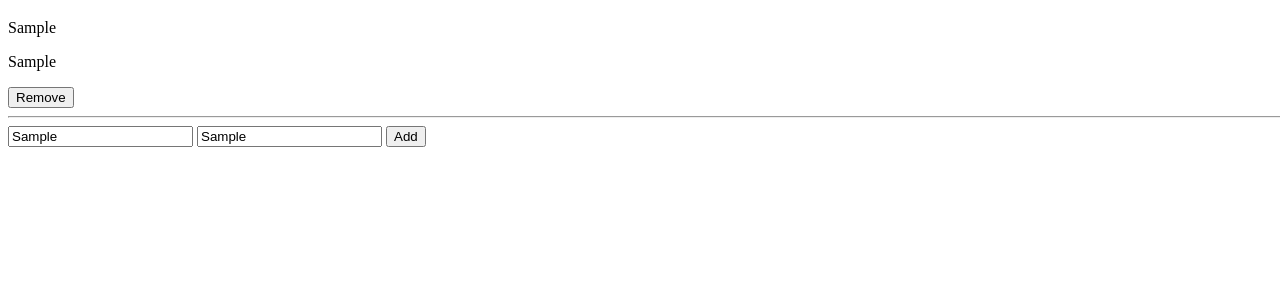
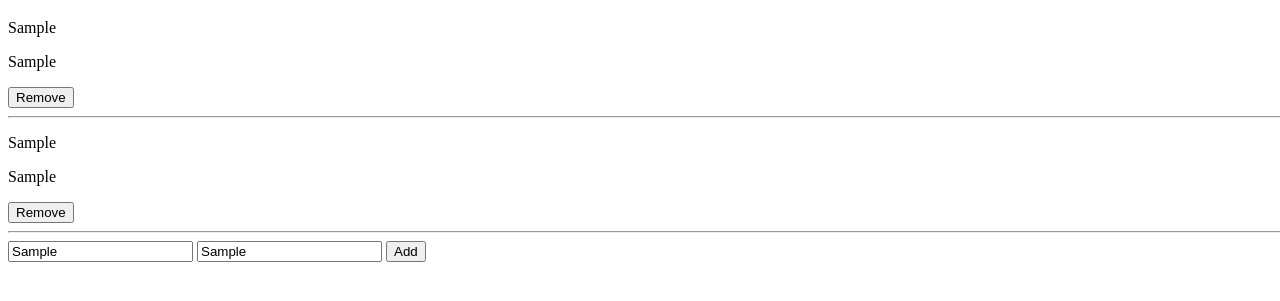
Before and after one commit to benjp009/awesome-books, a plain HTML site: page index.html in a window 1280 px wide. Both pictures are taken after typing "Sample", "Sample" into the empty fields and a click on the button "Add". Shown: the part 61-362 px from the top of the page. Drawn offline with Linux system fonts and the light colour scheme.

Commit message:
Add book class and methods

```diff
--- a/collection.js
+++ b/collection.js
@@ -1,8 +1,63 @@
-// eslint-disable-next-line no-unused-vars
+class Book {
+  constructor(title, author) {
+    this.title = title;
+    this.author = author;
+  };
+
+  addBook() {
+    let book = {
+      title: this.title,
+      author: this.author
+    }
+
+    let listBooks = JSON.parse(localStorage.getItem('BookList') || '[]');
+    listBooks.push(book);
+    localStorage.setItem('BookList', JSON.stringify(listBooks));
+  }
+
+  removeBook(id) {
+    let listBooks = JSON.parse(localStorage.getItem('BookList') || '[]');
+    listBooks = listBooks.filter((book, index) => index !== parseInt(id, 10));
+    localStorage.setItem('BookList', JSON.stringify(listBooks));
+  }
+
+  displayBooks() {
+    const listBooks = JSON.parse(localStorage.getItem('BookList') || '[]');
+    if (listBooks.length === 0) {
+      return `
+        <div class="book">
+          <p class="no-book">No books</p>
+          <hr>
+        </div>
+      `;
+    } else {
+      let bookString = '';
+      for (let i = 0; i < listBooks.length; i += 1) {
+        bookString += `
+          <div class="book">
+            <p>${listBooks[i].title}</p>
+            <p>${listBooks[i].author}</p>
+            <button id="remove-book" type="button" data-atr="${i}">Remove</button>
+            <hr>
+          </div>
+        `;
+      }
+      return bookString
+    }
+  }
+}
+
 const bookTitle = document.querySelector('.book-title');
-// eslint-disable-next-line no-unused-vars
 const bookAuthor = document.querySelector('.book-author');
 const addBook = document.querySelector('#add-book');
+
+
+addBook.addEventListener('click', () => {
+  let book = new Book(bookTitle.value, bookAuthor.value);
+  book.addBook();
+  document.getElementById('book-list').innerHTML = book.displayBooks();
+})
+
 
 const protoObjet = {
   title: '',
--- a/index.html
+++ b/index.html
@@ -12,8 +12,8 @@
     </div>
     <div class="add-book">
       <form class="" action="index.html" method="post">
-        <input class="book-title" type="text" value="" placeholder="Title">
-        <input class="book-author"  type="text" value="" placeholder="Author">
+        <input  class="book-title" type="text" value=""  placeholder="Title" required>
+        <input  class="book-author"  type="text" value=""  placeholder="Author" required>
         <button id="add-book" type="button">Add</button>
       </form>
     </div>
```
